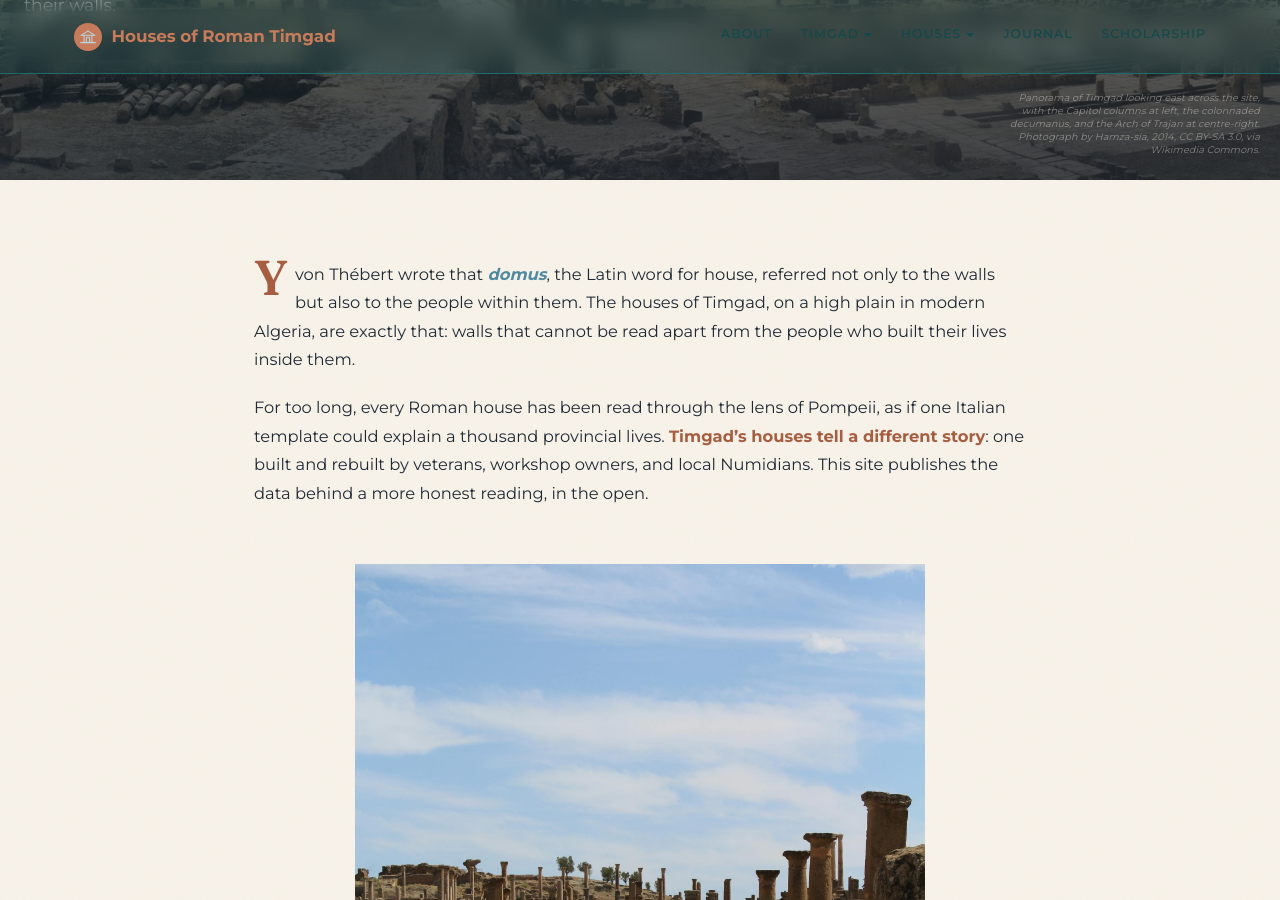
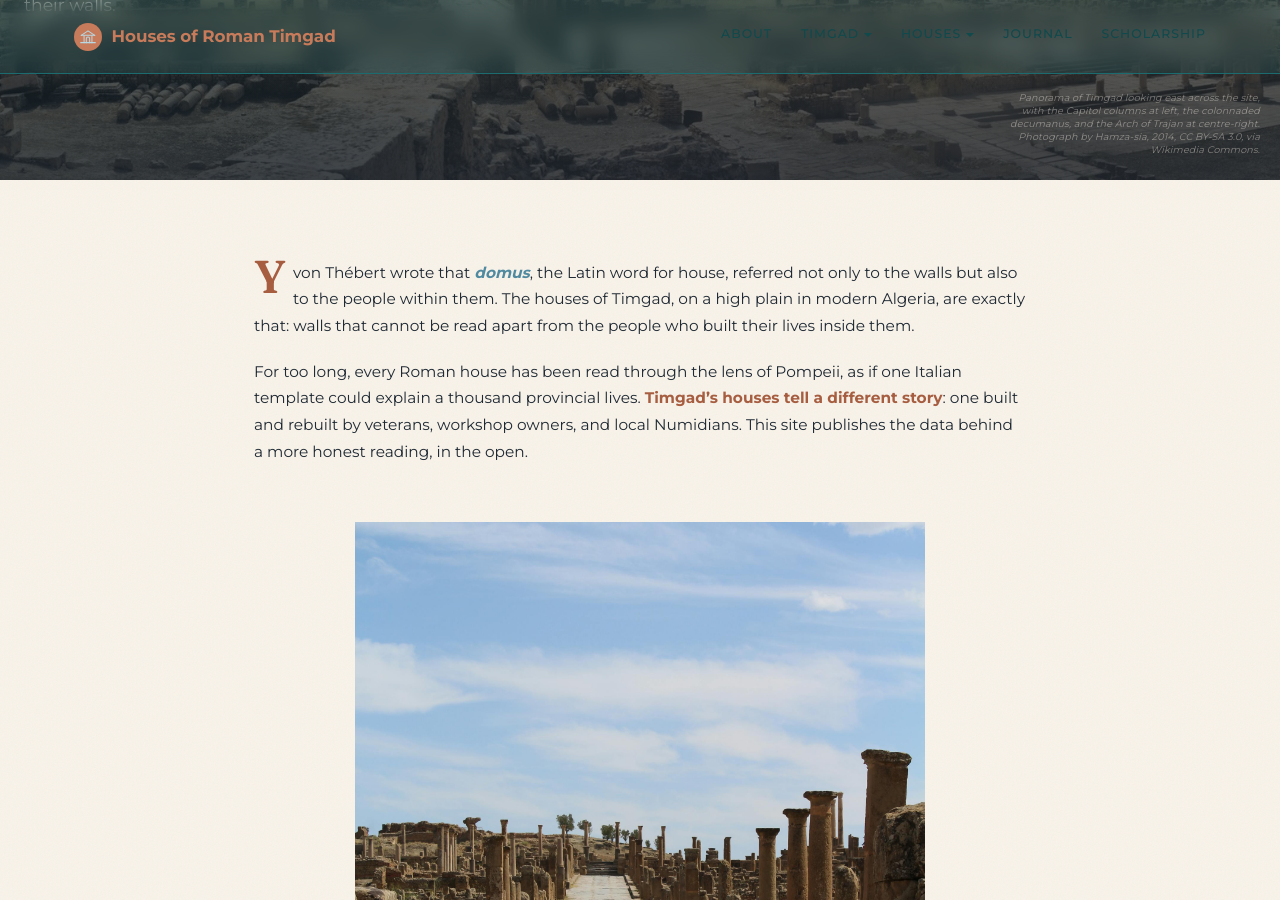
Before and after one commit to kimedher/timgadhouses, a Jekyll site: the page built from index.md, in a window 1280 px wide and 900 px high, scrolled down 427 px. Built offline with Jekyll 4.4.1, drawn with Linux system fonts in a browser that asks for light colours.

Commit message:
Reduce default body text size ~6% site-wide

```diff
--- a/assets/css/main.scss
+++ b/assets/css/main.scss
@@ -43,7 +43,7 @@ body {
   font-family: var(--sans);
   font-weight: 400;
   line-height: 1.7;
-  font-size: 17px;
+  font-size: 16px;
   color: var(--text);
   background-color: var(--bg);
   background-image:
@@ -474,7 +474,7 @@ main {
 .post-content,
 .page-content {
   font-family: var(--sans);
-  font-size: 1.02rem;
+  font-size: 0.96rem;
   line-height: 1.75;
 }
 
@@ -588,7 +588,7 @@ figcaption {
 /* Journal intro blurb: set apart from the post list with a soft divider and
    generous space so the "what this is" note reads separately from the entries. */
 .page-content > p.page-intro {
-  font-size: 1.04rem;
+  font-size: 0.98rem;
   color: var(--text-muted);
   padding-bottom: 2.25rem;
   margin-bottom: 2.75rem;
```
